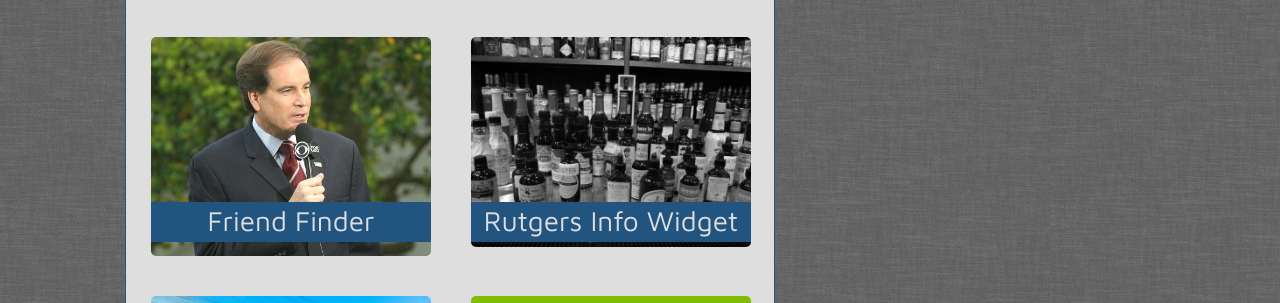
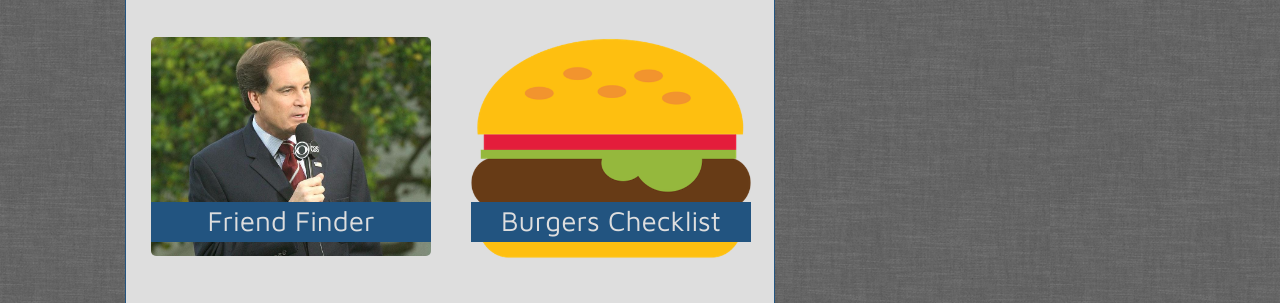
Before and after one commit to rjp11/Basic-Portfolio, a plain HTML site: page portfolio.html in a window 1280 px wide. Shown: the part 418-721 px from the top of the page. Drawn offline with Linux system fonts and the light colour scheme.

Commit message:
Week 14 Homework - burger checklist added to portfolio

```diff
--- a/portfolio.html
+++ b/portfolio.html
@@ -60,9 +60,11 @@
 						</div>
 					</div>
 					<div class="rutgers">
-						<img src="assets/images/rutgers.jpg" alt="rutgers info widget">
+						<a href="https://calm-earth-27549.herokuapp.com/">
+							<img src="assets/images/burger.png" alt="Chicago Burger Checklist">
+						</a>
 						<div class="rutgerstitle">
-							<h4>Rutgers Info Widget</h4>
+							<h4>Burgers Checklist</h4>
 						</div>
 					</div>
 					<div class="rps">
```
Also changed, not shown: assets/images/burger.png (added).
